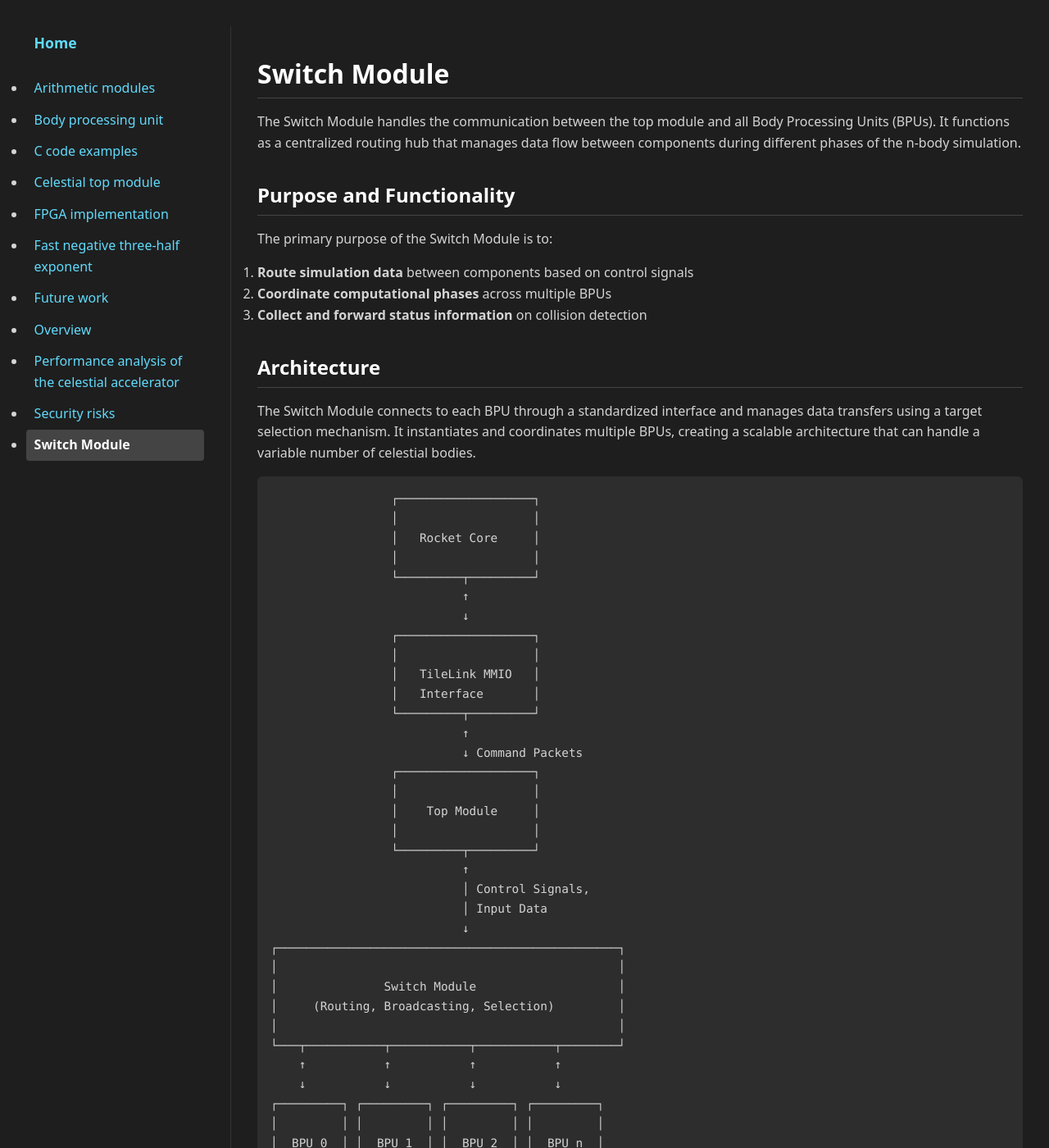
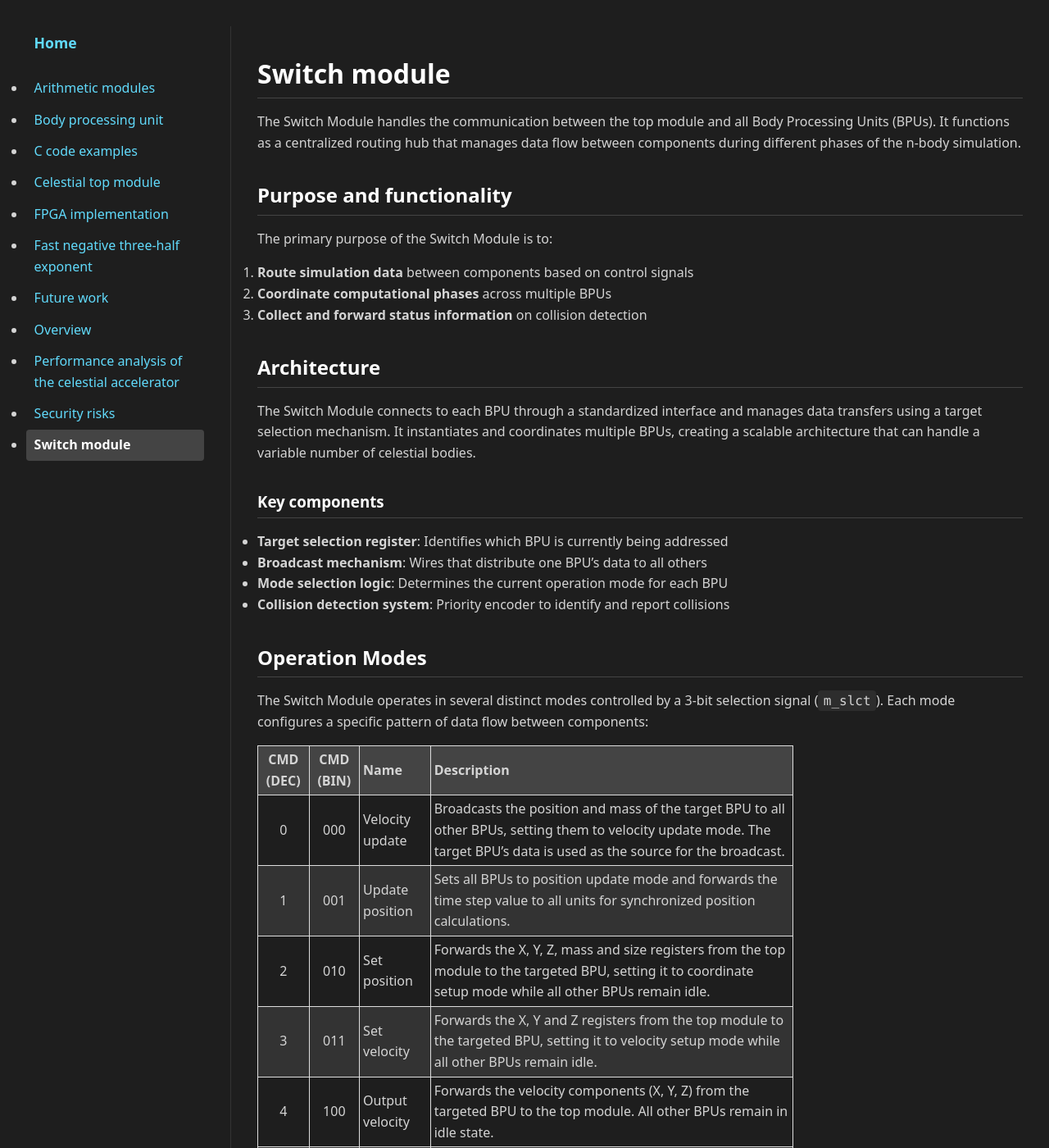
Before and after one commit to Vyndicta/Celestial, a Jekyll site: the page built from docs/celestial-accelerator-docs/modules/switch-module.md, in a window 1280 px wide and 1400 px high. Shown: the whole window at 82% size. Built offline with Jekyll 4.4.1, drawn with Linux system fonts in a browser that asks for light colours; our own code applies the rules of GitHub Pages for plain Markdown files; some of the changed text lies outside the part shown.

Commit message:
Updating the doc

````diff
--- a/docs/celestial-accelerator-docs/modules/switch-module.md
+++ b/docs/celestial-accelerator-docs/modules/switch-module.md
@@ -1,4 +1,4 @@
-# Switch Module
+# Switch module
 <style>
 table {
   border-collapse: collapse;
@@ -22,7 +22,7 @@ th {
 </style>
 The Switch Module handles the communication between the top module and all Body Processing Units (BPUs). It functions as a centralized routing hub that manages data flow between components during different phases of the n-body simulation.
 
-## Purpose and Functionality
+## Purpose and functionality
 
 The primary purpose of the Switch Module is to:
 
@@ -34,51 +34,13 @@ The primary purpose of the Switch Module is to:
 
 The Switch Module connects to each BPU through a standardized interface and manages data transfers using a target selection mechanism. It instantiates and coordinates multiple BPUs, creating a scalable architecture that can handle a variable number of celestial bodies.
 
-```
-                 ┌───────────────────┐
-                 │                   │
-                 │   Rocket Core     │
-                 │                   │
-                 └─────────┬─────────┘
-                           ↑
-                           ↓
-                 ┌───────────────────┐
-                 │                   │
-                 │   TileLink MMIO   │
-                 │   Interface       │
-                 └─────────┬─────────┘
-                           ↑
-                           ↓ Command Packets
-                 ┌───────────────────┐
-                 │                   │
-                 │    Top Module     │
-                 │                   │
-                 └─────────┬─────────┘
-                           ↑
-                           │ Control Signals,
-                           │ Input Data
-                           ↓
-┌────────────────────────────────────────────────┐
-│                                                │
-│               Switch Module                    │
-│     (Routing, Broadcasting, Selection)         │
-│                                                │
-└───┬───────────┬───────────┬───────────┬────────┘
-    ↑           ↑           ↑           ↑
-    ↓           ↓           ↓           ↓
-┌─────────┐ ┌─────────┐ ┌─────────┐ ┌─────────┐
-│         │ │         │ │         │ │         │
-│  BPU 0  │ │  BPU 1  │ │  BPU 2  │ │  BPU n  │
-│         │ │         │ │         │ │         │
-└─────────┘ └─────────┘ └─────────┘ └─────────┘
-```
 
-### Key Components
+### Key components
 
-- **Target Selection Register**: Identifies which BPU is currently being addressed
-- **Broadcast Mechanism**: Wires that distribute one BPU's data to all others
-- **Mode Selection Logic**: Determines the current operation mode for each BPU
-- **Collision Detection System**: Priority encoder to identify and report collisions
+- **Target selection register**: Identifies which BPU is currently being addressed
+- **Broadcast mechanism**: Wires that distribute one BPU's data to all others
+- **Mode selection logic**: Determines the current operation mode for each BPU
+- **Collision detection system**: Priority encoder to identify and report collisions
 
 ## Operation Modes
 
````
Also changed, not shown: docs/celestial-accelerator-docs/security/security-risks.md (+0 -1 lines).
